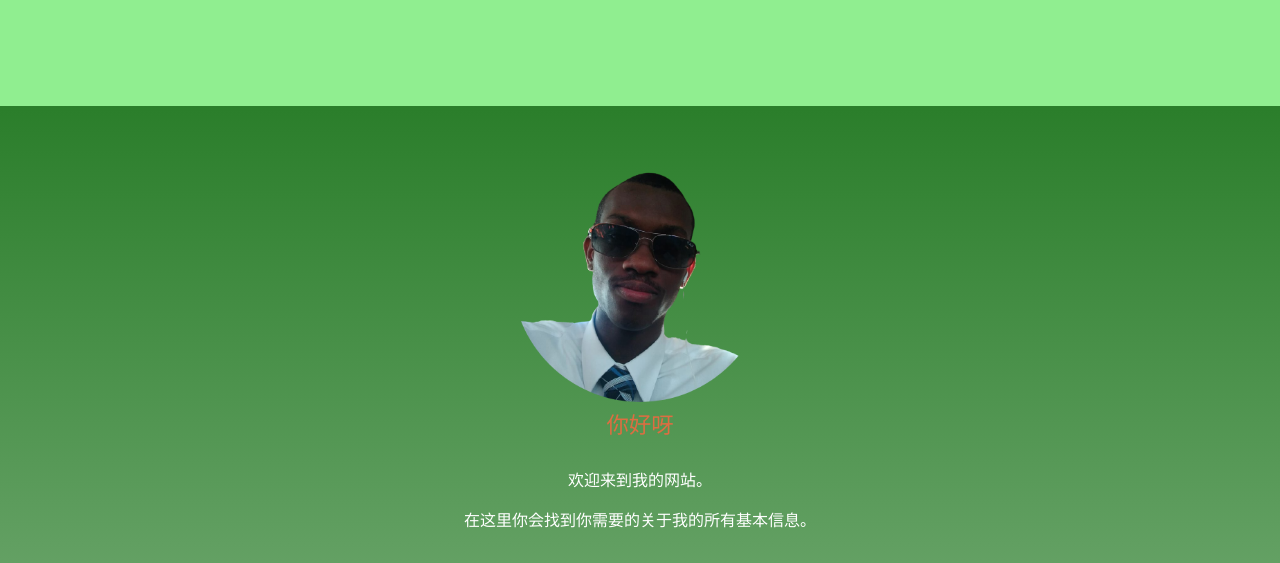
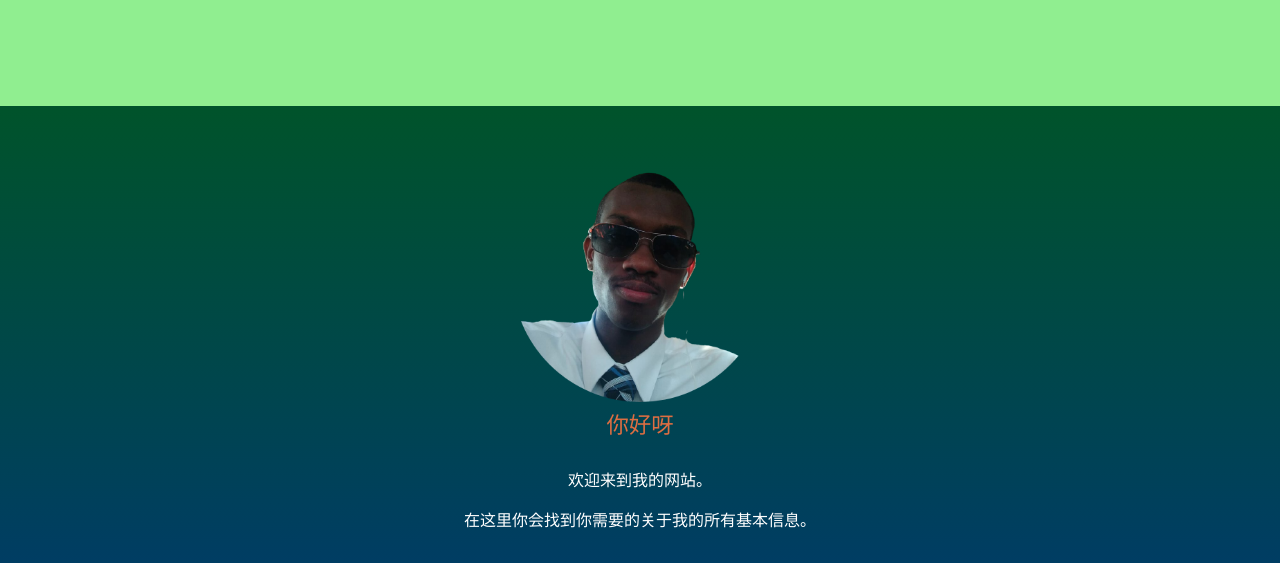
Before and after one commit to kehvoi/WS, a plain HTML site: page zchin.html in a window 1280 px wide. Shown: the part 237-800 px from the top of the page. Drawn offline with Linux system fonts and the light colour scheme; a web font is replaced by a local one.

Commit message:
Update styles.css

```diff
--- a/styles.css
+++ b/styles.css
@@ -129,7 +129,7 @@ hr{
     margin: 0;
     text-align: center;
     font-family: 'Yusei Magic', 'Noto Sans KR', sans-serif;
-    background-image: linear-gradient(180deg, darkgreen, white);
+    background-image: linear-gradient(180deg, darkgreen, blue);
     background-color: darkgreen;
 }
 
```
